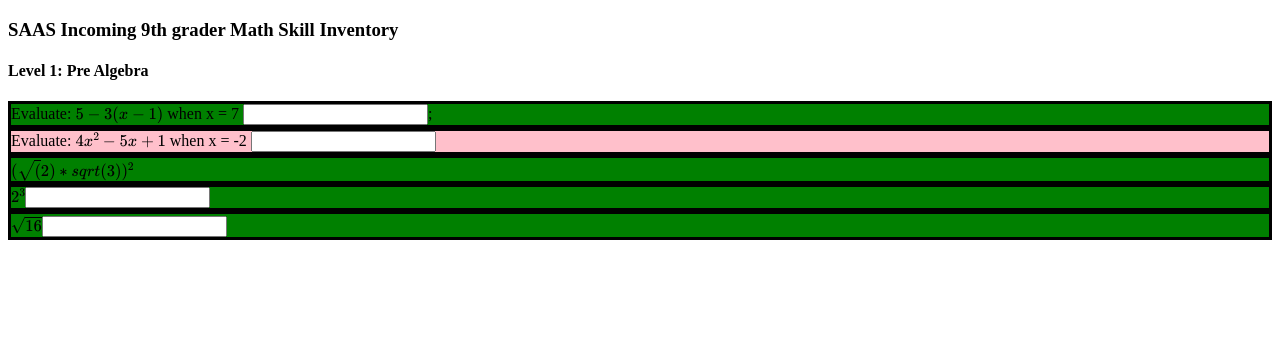
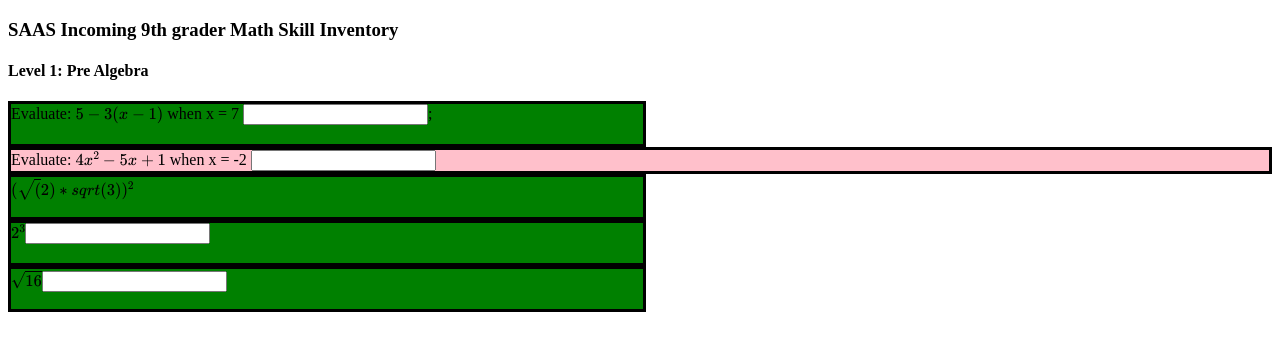
Before and after one commit to parkercampbell/day69, a plain HTML site: page index.html in a window 1280 px wide. Drawn offline with nearby package versions, Linux system fonts and the light colour scheme; some packages are replaced by stand-ins of ours.

Commit message:
update index.html

```diff
--- a/index.html
+++ b/index.html
@@ -9,6 +9,8 @@
         .odd{
   background: green;
   border-style:solid;
+  height:40px;
+  width:50%;
 }
 
 .even{
@@ -53,11 +55,9 @@ input{
     <script id="rendered-js">
     console.clear();
 
-    $('input').change(checkAnswer);
+    //$('input').change(checkAnswer);
 
-    function checkAnswer(e) {
-        console.log();
-    }
+
 
     function makeQ(q, a, level) {
         let question = {}
@@ -70,7 +70,7 @@ input{
     let questions = [];
     questions.push(makeQ("2^3", "8", 1));
     questions.push(makeQ("\\sqrt{16}", "4", 1));
-    console.log(questions);
+    //console.log(questions);
 
 
     function makeTest(e) {
@@ -97,7 +97,7 @@ input{
     function checkAnswer(e) {
         correct = $(this).data("answer");
         response = $(this).val();
-        console.log(correct, response);
+        //console.log(correct, response);
         numInputs = $("input").length;
 
         if (correct == response) {
@@ -107,7 +107,7 @@ input{
         } else {
             $(this).removeClass("correct").addClass("incorrect");
         }
-        console.log('checkAnswer', correct, response);
+        //console.log('checkAnswer', correct, response);
     }
     </script>
 </body>
```
